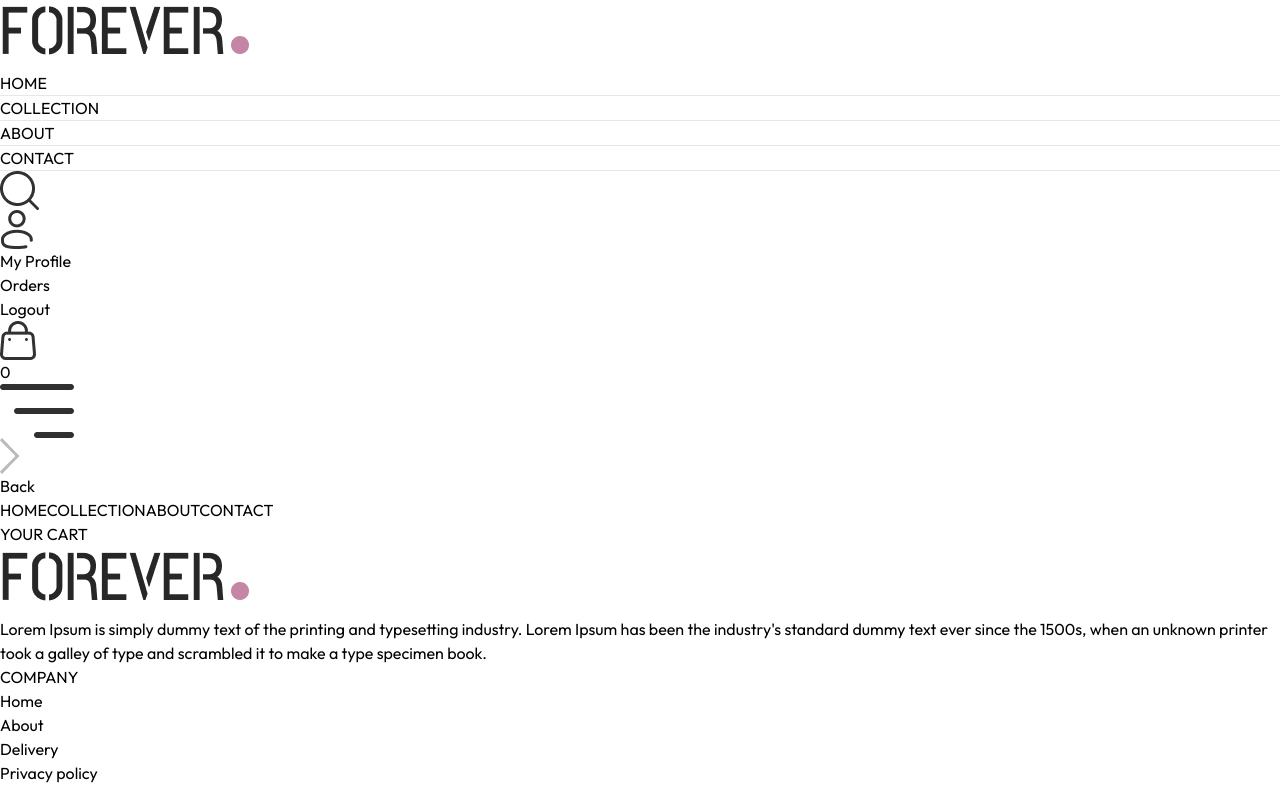
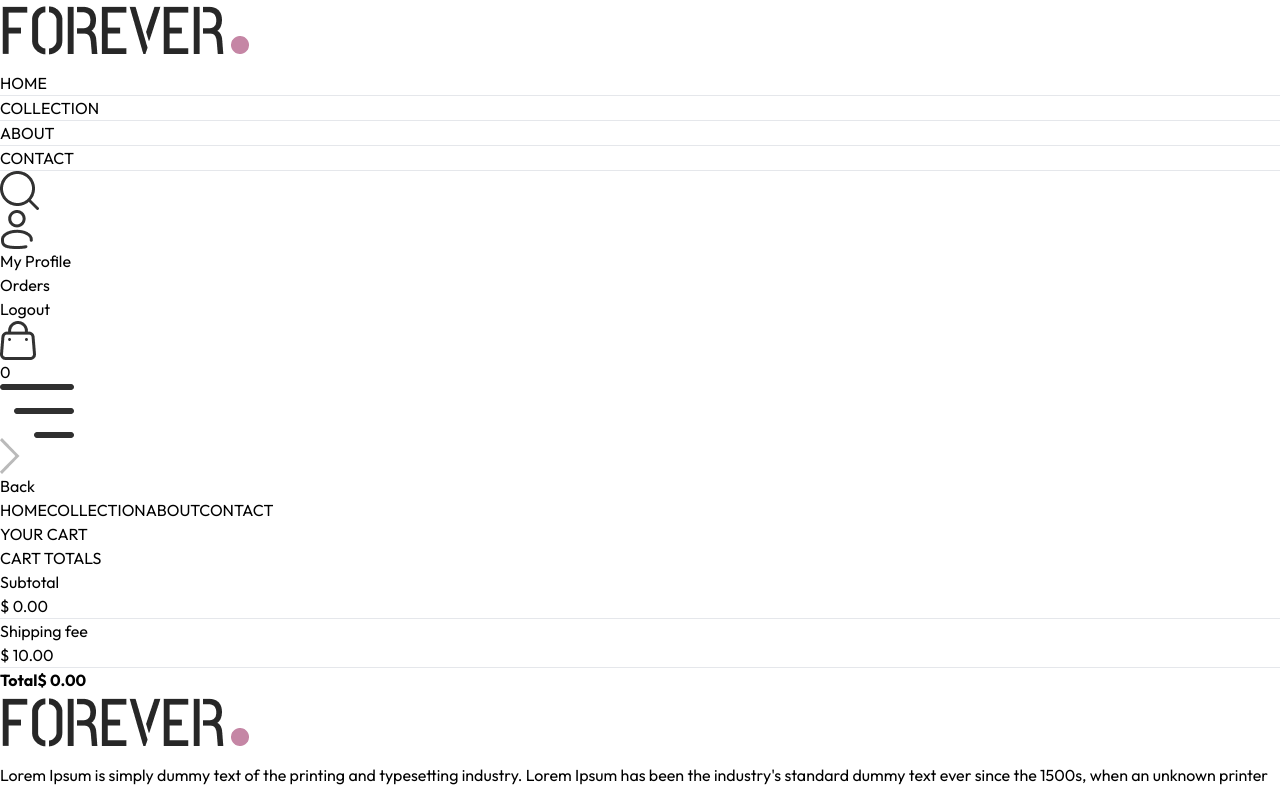
Before and after one commit to Majorbangz88/phivero_store, a React (Vite) app: page /cart in a window 1280 px wide. Shown: the top 789 px of the page. Built offline with nearby package versions, Linux system fonts and the light colour scheme.

Commit message:
added cart total to the cart page

```diff
--- a/src/components/cartTotal.jsx
+++ b/src/components/cartTotal.jsx
@@ -1,8 +1,33 @@
-import React from 'react';
+import React, {useContext} from 'react';
+import {ShopContext} from "../context/shopContext.jsx";
+import Title from "./title.jsx";
 
 function CartTotal(props) {
+    const {currency, deliveryFee, getCartAmount} = useContext(ShopContext);
+
     return (
-        <div></div>
+        <div className="w-full">
+            <div className="text-2xl">
+                <Title text1={'CART'} text2={'TOTALS'}/>
+            </div>
+
+            <div className="flex flex-col gap-2 text-sm">
+                <div className="flex justify-between">
+                    <p>Subtotal</p>
+                    <p>{currency} {getCartAmount()}.00</p>
+                </div>
+                <hr/>
+                <div className="flex justify-between">
+                    <p>Shipping fee</p>
+                    <p>{currency} {deliveryFee}.00</p>
+                </div>
+                <hr/>
+                <div className="flex justify-between">
+                    <b>Total</b>
+                    <b>{currency} {getCartAmount() === 0 ? 0 : getCartAmount() + deliveryFee}.00</b>
+                </div>
+            </div>
+        </div>
     );
 }
 
--- a/src/context/shopContext.jsx
+++ b/src/context/shopContext.jsx
@@ -54,6 +54,21 @@
         setCartItems(cartData);
     }
 
+    const getCartAmount = () => {
+        let totalAmount = 0;
+        for (const items in cartItems) {
+            let itemInfo = products.find((product) => product._id === items);
+            for (const item in cartItems[items]) {
+                try {
+                    totalAmount += itemInfo.price * cartItems[items][item];
+                } catch (error) {
+
+                }
+            }
+        }
+        return totalAmount
+    }
+
     useEffect(() => {
         console.log(cartItems)
     }, [cartItems]);
@@ -61,7 +76,8 @@
     const value = {
         products, currency, deliveryFee,
         search, setSearch, showSearch, setShowSearch,
-        cartItems, addToCart, getCartCount, updateQuantity
+        cartItems, addToCart, getCartCount, updateQuantity,
+        getCartAmount
     }
 
     return (
--- a/src/pages/cart.jsx
+++ b/src/pages/cart.jsx
@@ -2,6 +2,7 @@
 import {ShopContext} from "../context/shopContext.jsx";
 import Title from "../components/title.jsx";
 import {assets} from "../assets/frontend_assets/assets.js";
+import CartTotal from "../components/cartTotal.jsx";
 
 function Cart(props) {
 
@@ -55,6 +56,12 @@
                 }
             </div>
 
+            <div className="flex justify-end my-20">
+                <div className="w-full sm:w-[450px]">
+                    <CartTotal />
+                </div>
+            </div>
+
         </div>
     );
 }
```
